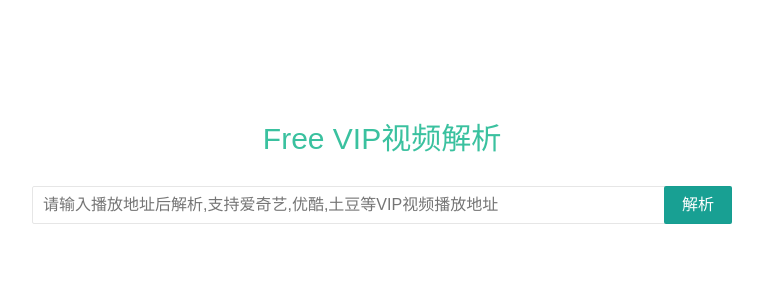
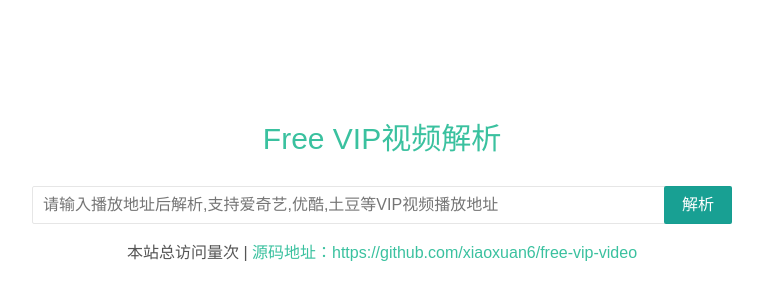
Before and after one commit to xiaoxuan6/free-vip-video, a plain HTML site: page index.html in a window 1280 px wide. Shown: the part 68-368 px from the top of the page, without its empty margins (258-1021 px from the left). Drawn offline with Linux system fonts and the light colour scheme; some packages are replaced by stand-ins of ours; a script that the page names is missing.

```diff
--- a/index.html
+++ b/index.html
@@ -13,6 +13,9 @@
 	<div class="logo">Free VIP视频解析</div>
 	<input type="text" required  lay-verify="required" placeholder="请输入播放地址后解析,支持爱奇艺,优酷,土豆等VIP视频播放地址" autocomplete="off" class="layui-input">
 	<button class="layui-btn" style="float: right;margin-top: -38px;position: relative;" onclick="show();">解析</button>
+	<footer>
+		<span id="busuanzi_container_site_pv" style="margin: 10px auto;">本站总访问量<span id="busuanzi_value_site_pv"></span>次</span> | <a href="https://github.com/xiaoxuan6/free-vip-video" target="_blank">源码地址：https://github.com/xiaoxuan6/free-vip-video</a>
+	</footer>
 </div>
 <script src="js/jquery-2.2.3.min.js"></script>
 <script src="layui/layui.js"></script>
```
Also changed, not shown: 4 other files.
